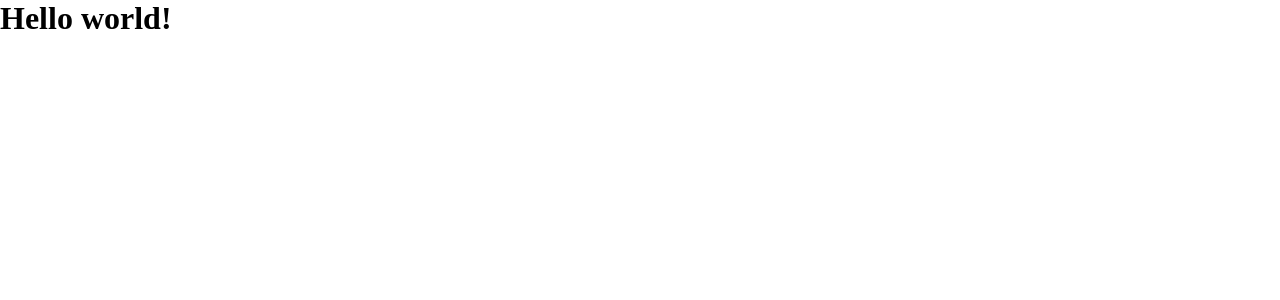
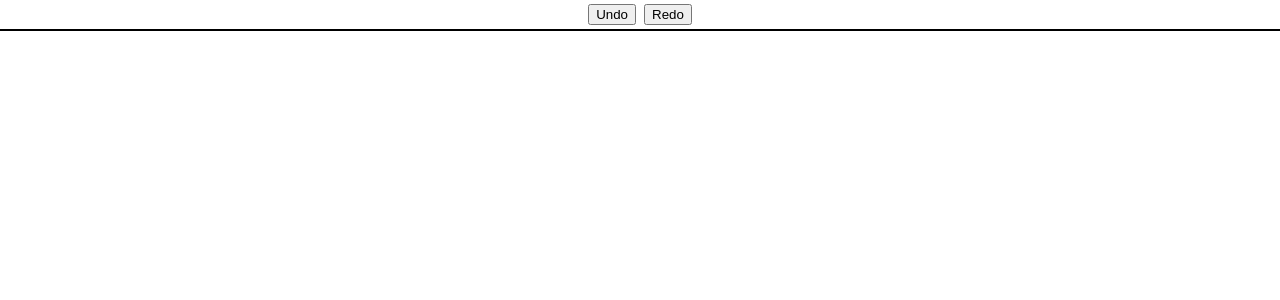
Before and after one commit to zynkd/clicks-tracker-undo-redo, a React (Create React App) app: page / in a window 1280 px wide. Shown: the top 300 px of the page. Built offline with nearby package versions, Linux system fonts and the light colour scheme.

Commit message:
Setting up the playground - buttons at the top, and clickable area

```diff
--- a/src/App.css
+++ b/src/App.css
@@ -0,0 +1,28 @@
+#root {
+  height: 100vh;
+  width: 100vw;
+}
+
+.App {
+  width: 100%;
+  height: 100%;
+
+  display: flex;
+  flex-direction: column;
+}
+
+.button-wrapper {
+  display: flex;
+  align-items: center;
+  justify-content: center;
+  gap: 8px;
+
+  padding: 4px 0;
+
+  border-bottom: 2px solid black;
+}
+
+.clickable-area {
+  display: flex;
+  flex: 1;
+}
--- a/src/App.tsx
+++ b/src/App.tsx
@@ -4,7 +4,13 @@ import './App.css';
 function App() {
   return (
     <div className='App'>
-      <h1>Hello world!</h1>
+      <div className='button-wrapper'>
+        <button>Undo</button>
+
+        <button>Redo</button>
+      </div>
+
+      <div className='clickable-area'></div>
     </div>
   );
 }
```
